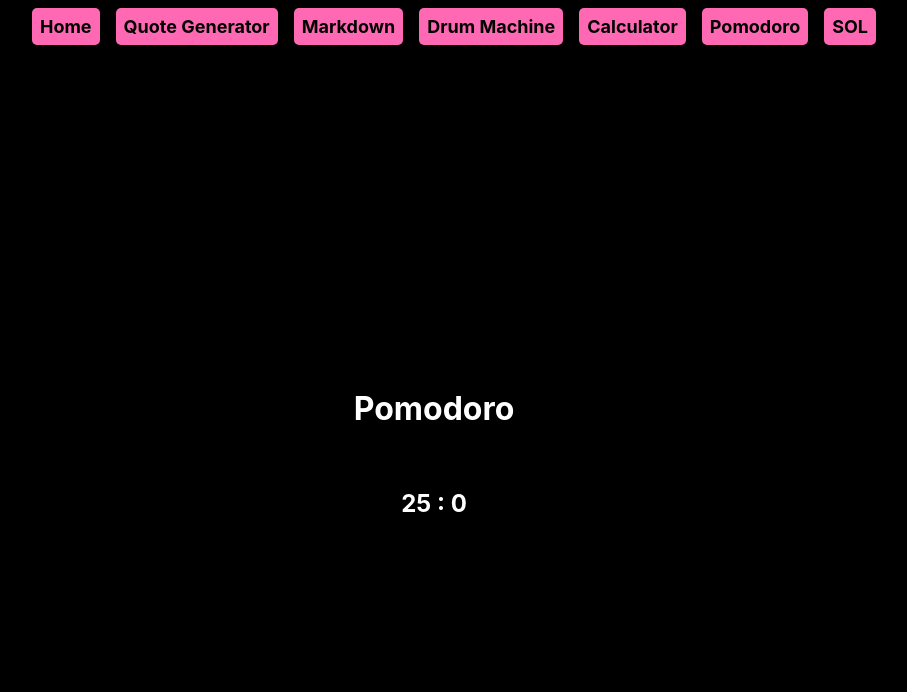
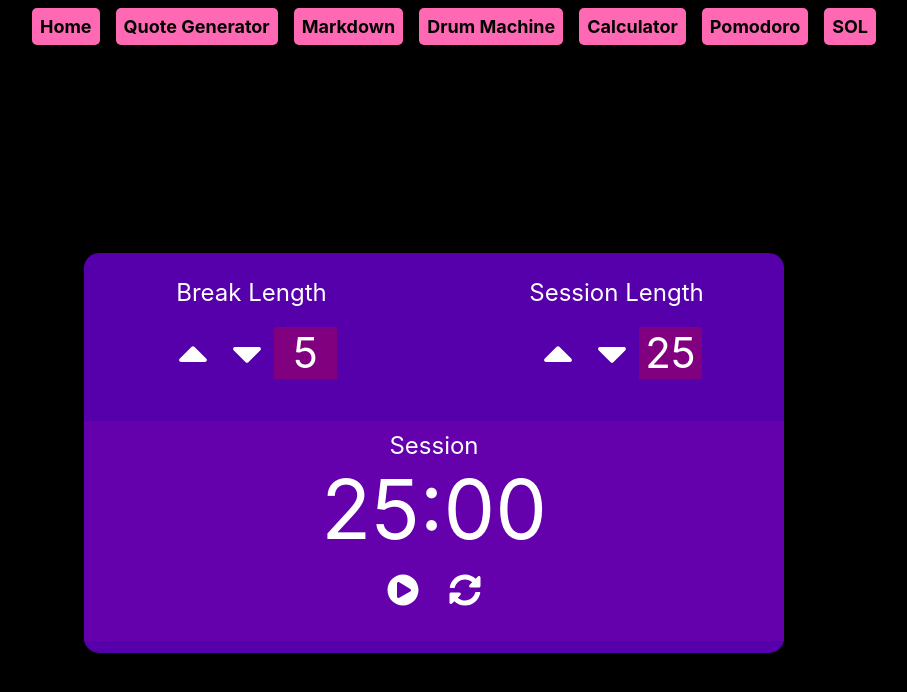
Before and after one commit to instanetk/fCCprojects, a React (Create React App) app: page /cert/pomodoro in a window 1280 px wide. Shown: the top 692 px of the page, without its empty margins (206-1113 px from the left). Built offline with nearby package versions, Linux system fonts and the light colour scheme.

Commit message:
pomodoro boilerplate

```diff
--- a/package.json
+++ b/package.json
@@ -4,8 +4,10 @@
   "private": true,
   "homepage": ".",
   "dependencies": {
+    "@fortawesome/fontawesome-free": "^5.15.1",
     "@fortawesome/fontawesome-svg-core": "^1.2.28",
     "@fortawesome/free-brands-svg-icons": "^5.13.0",
+    "@fortawesome/free-solid-svg-icons": "^5.15.1",
     "@fortawesome/react-fontawesome": "^0.1.9",
     "@testing-library/jest-dom": "^4.2.4",
     "@testing-library/react": "^9.5.0",
--- a/src/components/Calculator.jsx
+++ b/src/components/Calculator.jsx
@@ -69,7 +69,6 @@ class Calculator extends Component {
 
   handleSign() {
     const current = [...this.state.display];
-    const hold = [...this.state.hold];
     let result;
     if (current[0] === 0) {
       result = "-0";
@@ -159,32 +158,33 @@ class Calculator extends Component {
     const ac =
       this.state.display[0] === 0 && this.state.hold[0] === 0 ? "AC" : "C";
 
-    let result;
-
-    switch (display.length) {
-      case (7, 8, 9, 10):
-        result = "result-nine";
-        break;
-      case display.length >= 11:
-        result = "result-eleven";
-        break;
-      default:
-        result = "result";
-    }
-    // console.log(display.length, result);
-
     const show = () => {
       if (hold === "0") {
-        // console.log(true, "display: ", display(), "hold: ", hold);
+        console.log(true, "display: ", display(), "hold: ", hold());
         return display();
       } else if (hold !== "0" && display() !== "0") {
-        // console.log(false, "display: ", display(), "hold: ", hold);
+        console.log(false, "display: ", display(), "hold: ", hold());
         return display();
       } else {
         console.log("show: hold");
         return hold();
       }
     };
+
+    let result;
+    let length = show().toString().split("").length;
+
+    switch (length) {
+      case 11:
+        result = "result-eleven";
+        break;
+      case 10:
+        result = "result-nine";
+        break;
+      default:
+        result = "result";
+    }
+    console.log(length, result);
 
     return (
       <div>
--- a/src/components/Pomodoro.jsx
+++ b/src/components/Pomodoro.jsx
@@ -1,16 +1,186 @@
 import React, { Component } from "react";
+import "./common/pomodoro.css";
+import { FontAwesomeIcon } from "@fortawesome/react-fontawesome";
+import {
+  faCaretUp,
+  faCaretDown,
+  faPlayCircle,
+  faPauseCircle,
+  faSyncAlt,
+} from "@fortawesome/free-solid-svg-icons";
 
 class Pomodoro extends Component {
-  state = { time: [1500000, 0], hold: [0, 0] };
+  state = {
+    session: 25,
+    rest: 5,
+    timer: 1500000,
+    running: false,
+    interval: null,
+  };
+
+  handleSessionControl(time) {
+    let { session } = { ...this.state };
+
+    const control = {
+      up: function () {
+        return (session += 1);
+      },
+      down: function () {
+        return (session -= 1);
+      },
+    };
+    session = control[time]();
+    if (session >= 1) {
+      this.setState({ session });
+    }
+  }
+
+  handleBreakControl(time) {
+    let { rest } = { ...this.state };
+
+    const control = {
+      up: function () {
+        return (rest += 1);
+      },
+      down: function () {
+        return (rest -= 1);
+      },
+    };
+    rest = control[time]();
+    if (rest >= 0) {
+      this.setState({ rest });
+    }
+  }
+
+  handleRun() {
+    let { timer, running, interval } = this.state;
+    timer -= 1000;
+    if (timer >= 0 && running) {
+      this.setState({ timer });
+    } else if (running) {
+      this.setState({ running: false });
+      return clearInterval(interval);
+    }
+  }
+
+  handleStart() {
+    let { session, interval } = { ...this.state };
+    let timer = session * 60 * 1000;
+    // let timer = 3000;
+    this.setState({ timer, running: true });
+
+    if (timer >= 0) {
+      interval = setInterval(() => {
+        this.handleRun();
+      }, 1000);
+      this.setState({ interval });
+    }
+  }
+
+  handlePause() {
+    console.log("paused");
+
+    this.setState({ running: false });
+  }
+  handleReset() {
+    this.setState({ rest: 5, session: 25, timer: 1500000, running: false });
+  }
   render() {
-    const { time } = this.state;
+    const { session, rest, running, timer } = this.state;
     return (
-      <div>
-        <h1>Pomodoro</h1>
-        <br />
-        <h2>
-          {time[0] / 1000 / 60} : {time[1]}
-        </h2>
+      <div id="pomodoro">
+        <div id="group">
+          <div id="break-label">
+            <span>Break Length</span>
+          </div>
+          <div className="control">
+            <div id="break-increment">
+              <FontAwesomeIcon
+                icon={faCaretUp}
+                size="2x"
+                onClick={() => this.handleBreakControl("up")}
+              />
+            </div>
+            <div id="break-decrement">
+              <FontAwesomeIcon
+                icon={faCaretDown}
+                size="2x"
+                onClick={() => this.handleBreakControl("down")}
+              />
+            </div>
+            <div id="break-length">
+              <span>{rest}</span>
+            </div>
+          </div>
+        </div>
+        <div id="group">
+          <div id="session-label">
+            <span>Session Length</span>
+          </div>
+          <div className="control">
+            <div id="session-increment">
+              <FontAwesomeIcon
+                icon={faCaretUp}
+                size="2x"
+                onClick={() => this.handleSessionControl("up")}
+              />
+            </div>
+            <div id="session-decrement">
+              <FontAwesomeIcon
+                icon={faCaretDown}
+                size="2x"
+                onClick={() => this.handleSessionControl("down")}
+              />
+            </div>
+            <div id="session-length">
+              <span>{session}</span>
+            </div>
+          </div>
+        </div>
+        <div id="timer">
+          <div id="timer-label">
+            <span>Session</span>
+          </div>
+          <div id="time-left">
+            <span>
+              {(() => {
+                let remaning = new Date(timer).toISOString().slice(14, 19);
+                return remaning;
+              })()}
+            </span>
+          </div>
+          <div className="control_circles">
+            <div id="start_stop">
+              {(() => {
+                console.log(running);
+                if (!running) {
+                  return (
+                    <FontAwesomeIcon
+                      icon={faPlayCircle}
+                      size="lg"
+                      onClick={() => this.handleStart()}
+                    />
+                  );
+                } else {
+                  return (
+                    <FontAwesomeIcon
+                      icon={faPauseCircle}
+                      size="lg"
+                      onClick={() => this.handlePause()}
+                    />
+                  );
+                }
+              })()}
+            </div>
+            <div id="reset">
+              <FontAwesomeIcon
+                icon={faSyncAlt}
+                size="lg"
+                onClick={() => this.handleReset()}
+              />
+            </div>
+          </div>
+        </div>
       </div>
     );
   }
--- a/src/components/common/drumMachine.css
+++ b/src/components/common/drumMachine.css
@@ -15,7 +15,7 @@
   width: 100px;
   height: 100px;
   margin: 5px;
-    background-color: violet;
+  background-color: purple;
 }
 
 .drum-pad:hover {
--- /dev/null
+++ b/src/components/common/pomodoro.css
@@ -0,0 +1,78 @@
+#pomodoro {
+  background-color: rgb(86, 0, 172);
+  width: 700px;
+  height: 400px;
+  border-radius: 15px;
+  display: flex;
+  flex-flow: row wrap;
+  justify-content: space-between;
+  font-size: 24px;
+}
+
+#group {
+  width: 45%;
+  height: 30%;
+  display: flex;
+  flex-direction: column;
+  padding: 10px;
+  margin-top: 15px;
+}
+#session-label {
+  align-items: center;
+  width: 100%;
+  flex-direction: column;
+}
+.control {
+  display: flex;
+  flex-direction: row;
+  justify-content: center;
+  width: 100%;
+  margin-top: 20px;
+}
+#session-increment,
+#session-decrement,
+#break-increment,
+#break-decrement {
+  width: 50px;
+  margin: 2px;
+}
+
+#session-length,
+#break-length {
+  font-size: 42px;
+  background-color: purple;
+  width: 20%;
+}
+
+span {
+  -webkit-touch-callout: none; /* iOS Safari */
+  -webkit-user-select: none; /* Safari */
+  -khtml-user-select: none; /* Konqueror HTML */
+  -moz-user-select: none; /* Old versions of Firefox */
+  -ms-user-select: none; /* Internet Explorer/Edge */
+  user-select: none; /* Non-prefixed version, currently
+                                  supported by Chrome, Edge, Opera and Firefox */
+}
+
+#timer {
+  width: 100%;
+  height: 50%;
+  flex-direction: column;
+  background-color: rgb(100, 0, 172);
+  padding: 10px;
+}
+
+#time-left {
+  font-size: 82px;
+}
+.control_circles {
+  display: flex;
+  flex-direction: row;
+  justify-content: center;
+  width: 100%;
+}
+
+#start_stop,
+#reset {
+  padding: 15px;
+}
```
Also changed, not shown: src/components/DrumMachine.jsx (+0 -9 lines), 1 other file (tests, documents, lock files or other folders). Lines whose indentation alone changed are shown as unchanged.
